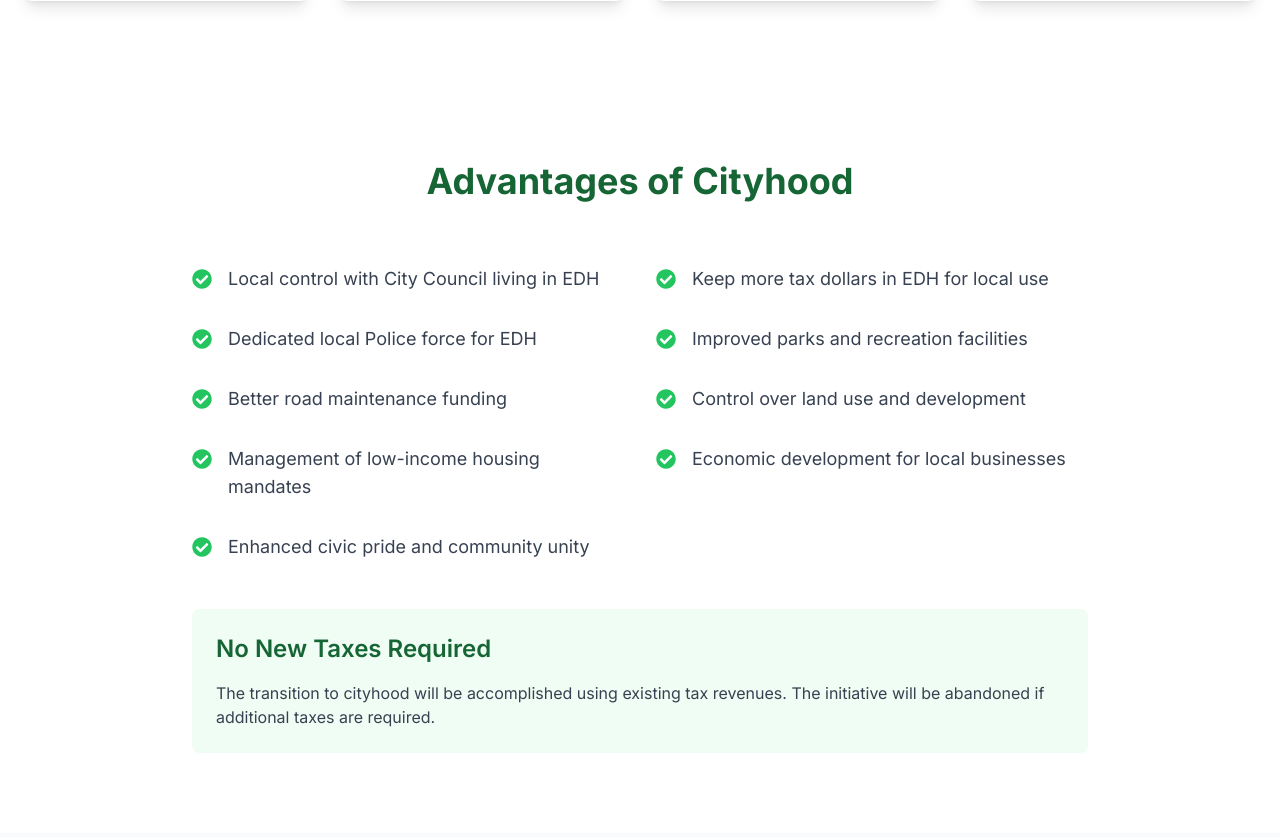
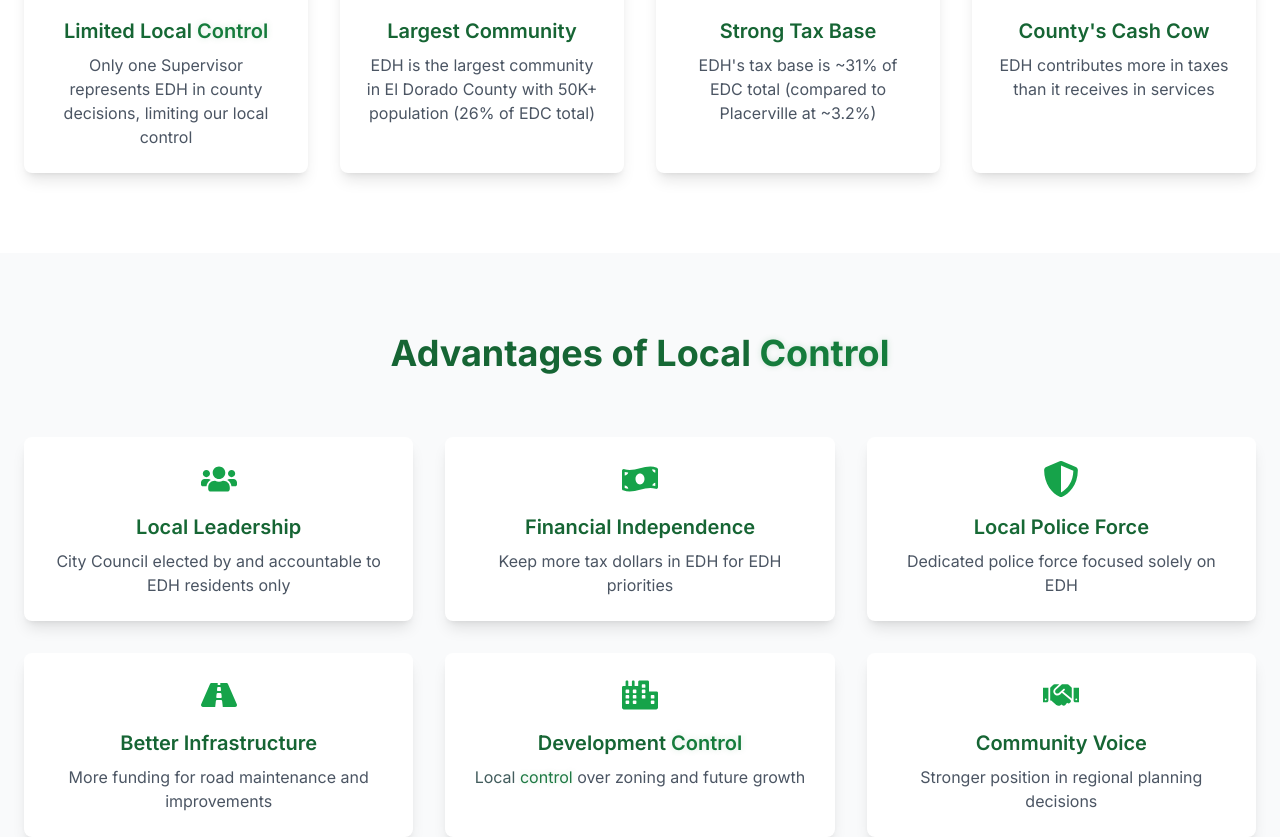
Before and after one commit to cnicholson123/edh-cityhood, a Next.js app: page / in a window 1280 px wide. Shown: the part 751-1588 px from the top of the page. Built offline with nearby package versions, Linux system fonts and the light colour scheme.

Commit message:
Added alternating glow effects to local/control keywords

```diff
--- a/app/components/Advantages.tsx
+++ b/app/components/Advantages.tsx
@@ -1,41 +1,54 @@
 import React from 'react';
-import { FaCheckCircle } from 'react-icons/fa';
+import { FaUsers, FaMoneyBillWave, FaShieldAlt, FaRoad, FaCity, FaHandshake } from 'react-icons/fa';
 
 const Advantages = () => {
   const benefits = [
-    "Local control with City Council living in EDH",
-    "Keep more tax dollars in EDH for local use",
-    "Dedicated local Police force for EDH",
-    "Improved parks and recreation facilities",
-    "Better road maintenance funding",
-    "Control over land use and development",
-    "Management of low-income housing mandates",
-    "Economic development for local businesses",
-    "Enhanced civic pride and community unity"
+    {
+      icon: <FaUsers className="text-4xl text-green-600 mb-4" />,
+      title: (<><span className="highlight-local">Local</span> Leadership</>),
+      description: "City Council elected by and accountable to EDH residents only"
+    },
+    {
+      icon: <FaMoneyBillWave className="text-4xl text-green-600 mb-4" />,
+      title: "Financial Independence",
+      description: "Keep more tax dollars in EDH for EDH priorities"
+    },
+    {
+      icon: <FaShieldAlt className="text-4xl text-green-600 mb-4" />,
+      title: (<><span className="highlight-local">Local</span> Police Force</>),
+      description: "Dedicated police force focused solely on EDH"
+    },
+    {
+      icon: <FaRoad className="text-4xl text-green-600 mb-4" />,
+      title: "Better Infrastructure",
+      description: "More funding for road maintenance and improvements"
+    },
+    {
+      icon: <FaCity className="text-4xl text-green-600 mb-4" />,
+      title: (<>Development <span className="highlight-control">Control</span></>),
+      description: (<><span className="highlight-local">Local</span> <span className="highlight-control">control</span> over zoning and future growth</>)
+    },
+    {
+      icon: <FaHandshake className="text-4xl text-green-600 mb-4" />,
+      title: "Community Voice",
+      description: "Stronger position in regional planning decisions"
+    }
   ];
 
   return (
-    <section className="py-20 bg-white" id="advantages">
+    <section className="py-20 bg-gray-50" id="advantages">
       <div className="container mx-auto px-6">
-        <h2 className="text-4xl font-bold text-center mb-16 text-green-800">Advantages of Cityhood</h2>
-
-        <div className="max-w-4xl mx-auto">
-          <div className="grid md:grid-cols-2 gap-8">
-            {benefits.map((benefit, index) => (
-              <div key={index} className="flex items-start space-x-4">
-                <FaCheckCircle className="text-green-500 text-xl flex-shrink-0 mt-1" />
-                <p className="text-lg text-gray-700">{benefit}</p>
-              </div>
-            ))}
-          </div>
-
-          <div className="mt-12 bg-green-50 p-6 rounded-lg">
-            <h3 className="text-2xl font-semibold mb-4 text-green-800">No New Taxes Required</h3>
-            <p className="text-gray-700">
-              The transition to cityhood will be accomplished using existing tax revenues.
-              The initiative will be abandoned if additional taxes are required.
-            </p>
-          </div>
+        <h2 className="text-4xl font-bold text-center mb-16 text-green-800">
+          Advantages of <span className="highlight-local">Local</span> <span className="highlight-control">Control</span>
+        </h2>
+        <div className="grid md:grid-cols-2 lg:grid-cols-3 gap-8">
+          {benefits.map((benefit, index) => (
+            <div key={index} className="bg-white p-6 rounded-lg shadow-lg text-center hover:shadow-xl transition">
+              <div className="flex justify-center">{benefit.icon}</div>
+              <h3 className="text-xl font-semibold mb-2 text-green-800">{benefit.title}</h3>
+              <p className="text-gray-600">{benefit.description}</p>
+            </div>
+          ))}
         </div>
       </div>
     </section>
--- a/app/components/CurrentSituation.tsx
+++ b/app/components/CurrentSituation.tsx
@@ -5,8 +5,8 @@ const CurrentSituation = () => {
   const facts = [
     {
       icon: <FaBalanceScale className="text-4xl text-green-600 mb-4" />,
-      title: "Limited Representation",
-      description: "Only one Supervisor represents EDH in county decisions"
+      title: (<>Limited <span className="highlight-local">Local</span> <span className="highlight-control">Control</span></>),
+      description: "Only one Supervisor represents EDH in county decisions, limiting our <span className='highlight-local'>local</span> <span className='highlight-control'>control</span>"
     },
     {
       icon: <FaUsers className="text-4xl text-green-600 mb-4" />,
@@ -28,13 +28,15 @@ const CurrentSituation = () => {
   return (
     <section className="py-20 bg-white" id="current-situation">
       <div className="container mx-auto px-6">
-        <h2 className="text-4xl font-bold text-center mb-16 text-green-800">Current Situation (Subservient to County)</h2>
+        <h2 className="text-4xl font-bold text-center mb-16 text-green-800">
+          Current Situation (No <span className="highlight-local">Local</span> <span className="highlight-control">Control</span>)
+        </h2>
         <div className="grid md:grid-cols-2 lg:grid-cols-4 gap-8">
           {facts.map((fact, index) => (
             <div key={index} className="bg-white p-6 rounded-lg shadow-lg text-center hover:shadow-xl transition">
               <div className="flex justify-center">{fact.icon}</div>
               <h3 className="text-xl font-semibold mb-2 text-green-800">{fact.title}</h3>
-              <p className="text-gray-600">{fact.description}</p>
+              <p className="text-gray-600" dangerouslySetInnerHTML={{ __html: fact.description }}></p>
             </div>
           ))}
         </div>
--- a/app/components/FAQ.tsx
+++ b/app/components/FAQ.tsx
@@ -12,7 +12,11 @@ const FAQ = () => {
   const faqs = [
     {
       question: "Why change if EDH is already great?",
-      answer: "While EDH is indeed wonderful, becoming a city allows us to maintain and improve our community. We'll have better control over future developments, like Amazon warehouses, open space rezoning, and major development processes. Local control means better management of our community's growth and character."
+      answer: (
+        <>
+          While EDH is indeed wonderful, becoming a city allows us to maintain and improve our community. We'll have better <span className="highlight-control">control</span> over future developments, like Amazon warehouses, open space rezoning, and major development processes. <span className="highlight-local">Local</span> <span className="highlight-control">control</span> means better management of our community's growth and character.
+        </>
+      )
     },
     {
       question: "Will this require new taxes?",
@@ -20,23 +24,39 @@ const FAQ = () => {
     },
     {
       question: "What happens to existing services?",
-      answer: "The new city would take over land use, law enforcement, parks and rec, road maintenance, and other local municipal services. Other essential services like Fire/EMS, Schools, Water, Judicial, Jails, and Public Health will remain with the County and other Districts. The CSD will be dissolved, with Parks & Recreation functions being absorbed by the new city."
+      answer: (
+        <>
+          The new city would take over land use, law enforcement, parks and rec, road maintenance, and other <span className="highlight-local">local</span> municipal services. Other essential services like Fire/EMS, Schools, Water, Judicial, Jails, and Public Health will remain with the County and other Districts. The CSD will be dissolved, with Parks & Recreation functions being absorbed by the new city.
+        </>
+      )
     },
     {
-      question: "How will cityhood improve local control?",
-      answer: "The city will be governed by a five-member City Council, all from EDH and elected only by EDH residents. This ensures decisions about our community are made by people who live here and understand our needs."
+      question: (<>How will cityhood improve <span className="highlight-local">local</span> <span className="highlight-control">control</span>?</>),
+      answer: (
+        <>
+          The city will be governed by a five-member City Council, all from EDH and elected only by EDH residents. This ensures decisions about our community are made by people who live here and understand our needs.
+        </>
+      )
     },
     {
       question: "What's the timeline for becoming a city?",
       answer: "The process targets November 2026 for the ballot measure. Key milestones include a March 13, 2025 CSD Board meeting, followed by comprehensive fiscal and environmental analyses."
     },
     {
-      question: "How will cityhood improve law enforcement?",
-      answer: "Under cityhood, El Dorado Hills would have its own dedicated local police force that patrols exclusively within EDH boundaries. This means faster response times, as officers won't be pulled away to cover other parts of the county. Local police can focus on EDH-specific needs and priorities, develop deeper community relationships, and provide more consistent coverage. Additionally, having our own police force means local control over law enforcement policies, priorities, and resource allocation to better serve our community's specific needs."
+      question: (<>How will cityhood improve law enforcement?</>),
+      answer: (
+        <>
+          Under cityhood, El Dorado Hills would have its own dedicated <span className="highlight-local">local</span> police force that patrols exclusively within EDH boundaries. This means faster response times, as officers won't be pulled away to cover other parts of the county. <span className="highlight-local">Local</span> police can focus on EDH-specific needs and priorities, develop deeper community relationships, and provide more consistent coverage. Additionally, having our own police force means <span className="highlight-local">local</span> <span className="highlight-control">control</span> over law enforcement policies, priorities, and resource allocation to better serve our community's specific needs.
+        </>
+      )
     },
     {
-      question: "How would local planning and zoning help EDH?",
-      answer: "Local planning and zoning control would give EDH residents direct oversight over our community's development. Instead of decisions being made in Placerville, a local City Council would control crucial matters like the Amazon warehouse proposals, open space rezoning, and major development projects. For complex projects, like CSD's development of recently-purchased Old Golf Course property, the city would have comprehensive power to negotiate all aspects of the project. This means better protection of EDH's character and the ability to ensure new projects align with our community's vision.  If EDH had been a city, we very likely could have purchased the Old Golf Course for a much lower price because we would not have approved a residential re-zone, and the land owner would have realized that."
+      question: (<>How would <span className="highlight-local">local</span> planning and zoning help EDH?</>),
+      answer: (
+        <>
+          <span className="highlight-local">Local</span> planning and zoning <span className="highlight-control">control</span> would give EDH residents direct oversight over our community's development. Instead of decisions being made in Placerville, a <span className="highlight-local">local</span> City Council would <span className="highlight-control">control</span> crucial matters like the Amazon warehouse proposals, open space rezoning, and major development projects. For complex projects like the Old Golf Course, the city would have comprehensive power to manage all aspects of development. This means better protection of EDH's character and the ability to ensure new projects align with our community's vision. If EDH had been a city, we very likely could have purchased the Old Golf Course for a much lower price because we would not have approved a residential re-zone.
+        </>
+      )
     }
   ];
 
@@ -55,15 +75,27 @@ const FAQ = () => {
     },
     {
       question: "I moved to EDH to escape another city. I don't want to live in a city.",
-      answer: "'City' is just a word that means 'local control.' The real-world impact of cityhood will depend on actions of our City Council, which will be elected by local residents only, instead of 5 County Board of Supervisors operating from Placerville."
+      answer: (
+        <>
+          'City' is just a word that means '<span className="highlight-local">local</span> <span className="highlight-control">control</span>.' The real-world impact of cityhood will depend on actions of our City Council, which will be elected by <span className="highlight-local">local</span> residents only, instead of 5 County Board of Supervisors operating from Placerville.
+        </>
+      )
     },
     {
       question: "Will this mean more low-income housing in EDH?",
-      answer: "No. Currently, El Dorado County is in control of placement of affordable housing in EDH. Incorporation does not increase the overall regional low-income housing allocation. As a city, we will have a seat at the table and have local control over how and where to plan for affordable housing instead of the County."
+      answer: (
+        <>
+          No. Currently, El Dorado County is in <span className="highlight-control">control</span> of placement of affordable housing in EDH. Incorporation does not increase the overall regional low-income housing allocation. As a city, we will have a seat at the table and have <span className="highlight-local">local</span> <span className="highlight-control">control</span> over how and where to plan for affordable housing instead of the County.
+        </>
+      )
     },
     {
       question: "Does cityhood mean more growth?",
-      answer: "No. The opponents of cityhood in 2005 made this argument. Under county control, EDH has grown a lot since 2005. Growth more than doubled from 18,000 residents in 2000 to 42,000 in 2010. The current population is approximately 50,000. Cityhood puts local residents in charge of land use decisions impacting growth. There would be no future re-zones without city approval."
+      answer: (
+        <>
+          No. The opponents of cityhood in 2005 made this argument. Under county <span className="highlight-control">control</span>, EDH has grown a lot since 2005. Growth more than doubled from 18,000 residents in 2000 to 42,000 in 2010. The current population is approximately 50,000. Cityhood puts <span className="highlight-local">local</span> residents in charge of land use decisions impacting growth. There would be no future re-zones without city approval.
+        </>
+      )
     }
   ];
 
--- a/app/components/Hero.tsx
+++ b/app/components/Hero.tsx
@@ -41,9 +41,12 @@ const Hero = () => {
       <div className="relative bg-white text-gray-800 py-6">
         <div className="container mx-auto px-6">
           <div className="max-w-4xl">
-            <h1 className="text-5xl font-bold mb-2 text-green-800">
+            <h1 className="text-5xl md:text-6xl font-bold text-green-800 mb-6">
               Is Cityhood Right for El Dorado Hills?
             </h1>
+            <p className="text-xl text-gray-600 mb-8">
+              Take <span className="highlight-control">control</span> of our future through <span className="highlight-local">local</span> governance and community leadership.
+            </p>
           </div>
         </div>
       </div>
--- a/app/globals.css
+++ b/app/globals.css
@@ -11,3 +11,43 @@ body {
   color: rgb(var(--foreground-rgb));
   background: rgb(var(--background-rgb));
 }
+
+@keyframes localGlow {
+  0% {
+    color: #15803d;
+    text-shadow: 0 0 8px rgba(21, 128, 61, 0.2);
+  }
+  50% {
+    color: inherit;
+    text-shadow: none;
+  }
+  100% {
+    color: #15803d;
+    text-shadow: 0 0 8px rgba(21, 128, 61, 0.2);
+  }
+}
+
+@keyframes controlGlow {
+  0% {
+    color: inherit;
+    text-shadow: none;
+  }
+  50% {
+    color: #15803d;
+    text-shadow: 0 0 8px rgba(21, 128, 61, 0.2);
+  }
+  100% {
+    color: inherit;
+    text-shadow: none;
+  }
+}
+
+.highlight-local {
+  animation: localGlow 4s infinite;
+  animation-timing-function: ease-in-out;
+}
+
+.highlight-control {
+  animation: controlGlow 4s infinite;
+  animation-timing-function: ease-in-out;
+}
```
